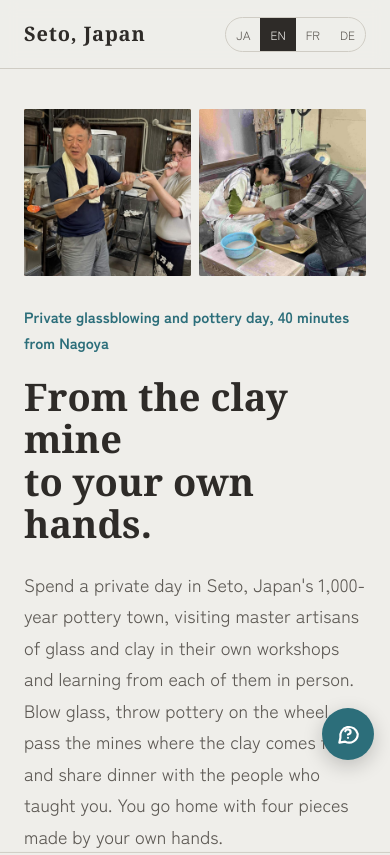
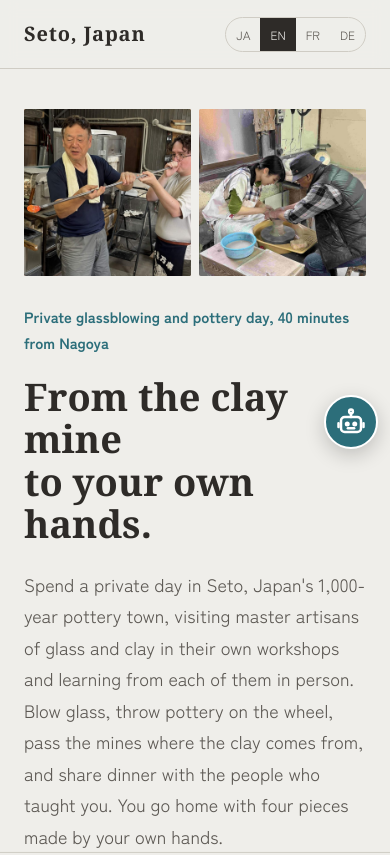
Before and after one commit to comeon-inc/seto-LP, a plain HTML site: page index.html in a window 390 px wide. Shown: the top 855 px of the page. Drawn offline with Linux system fonts and the light colour scheme; a web font is replaced by a local one.

Commit message:
Add files via upload

```diff
--- a/index.html
+++ b/index.html
@@ -286,10 +286,10 @@ footer .copy{margin-top:40px;font-size:12px}
 }
 
 /* FAQ chatbot */
-.bot-btn{position:fixed;right:24px;bottom:calc(24px + env(safe-area-inset-bottom,0px));z-index:70;width:58px;height:58px;border-radius:50%;border:0;background:var(--glass);color:#fff;cursor:pointer;box-shadow:0 6px 20px rgba(0,0,0,.2);display:flex;align-items:center;justify-content:center}
+.bot-btn{position:fixed;right:20px;top:50%;transform:translateY(-50%);z-index:70;width:60px;height:60px;border-radius:50%;border:2px solid #fff;background:var(--glass);color:#fff;cursor:pointer;box-shadow:0 6px 20px rgba(0,0,0,.2);display:flex;align-items:center;justify-content:center}
 .bot-btn:hover{background:#21555E}
-.bot-btn svg{width:26px;height:26px}
-.bot{position:fixed;right:24px;bottom:calc(96px + env(safe-area-inset-bottom,0px));z-index:71;width:min(380px,calc(100vw - 32px));height:min(560px,calc(100vh - 140px));background:#fff;border-radius:6px;box-shadow:0 12px 40px rgba(0,0,0,.25);display:flex;flex-direction:column;overflow:hidden}
+.bot-btn svg{width:32px;height:32px}
+.bot{position:fixed;right:96px;top:50%;transform:translateY(-50%);z-index:71;width:min(380px,calc(100vw - 32px));height:min(560px,calc(100vh - 140px));background:#fff;border-radius:6px;box-shadow:0 12px 40px rgba(0,0,0,.25);display:flex;flex-direction:column;overflow:hidden}
 .bot[hidden]{display:none}
 .bot-head{display:flex;align-items:center;justify-content:space-between;padding:14px 16px;background:var(--ash);color:var(--kaolin)}
 .bot-head b{font-family:var(--serif);font-size:16px}
@@ -304,10 +304,11 @@ footer .copy{margin-top:40px;font-size:12px}
 .bot-chips button:hover{background:#EAF3F4}
 .bot-chips button.alt{border-color:var(--ash-soft);color:var(--ash-soft)}
 @media (max-width:520px){
-  .bot-btn{bottom:calc(84px + env(safe-area-inset-bottom,0px));right:16px;width:52px;height:52px}
-  .bot{right:16px;bottom:calc(146px + env(safe-area-inset-bottom,0px));height:min(520px,calc(100vh - 200px))}
+  .bot-btn{right:12px;width:54px;height:54px}
+  .bot-btn svg{width:30px;height:30px}
+  .bot{right:12px;width:calc(100vw - 24px);height:min(520px,calc(100vh - 200px))}
 }
-@media (prefers-reduced-motion:no-preference){.bot{animation:botin .2s ease}@keyframes botin{from{opacity:0;transform:translateY(8px)}to{opacity:1;transform:none}}}
+@media (prefers-reduced-motion:no-preference){.bot{animation:botin .2s ease}@keyframes botin{from{opacity:0;transform:translate(8px,-50%)}to{opacity:1;transform:translate(0,-50%)}}}
 
 @media (prefers-reduced-motion:reduce){html{scroll-behavior:auto}.sky,.sky .orb,.mbar{transition:none}}
 </style>
@@ -347,7 +348,7 @@ footer .copy{margin-top:40px;font-size:12px}
 </main>
 
 <div class="mbar hide"><a class="btn" href="#book" data-t="ctaMain"></a></div>
-<button class="bot-btn" type="button" aria-haspopup="dialog" aria-controls="bot"><svg viewBox="0 0 24 24" fill="none" stroke="currentColor" stroke-width="2" stroke-linecap="round" stroke-linejoin="round" aria-hidden="true"><path d="M21 12a8 8 0 0 1-11.6 7.1L4 20l1-4.6A8 8 0 1 1 21 12z"/><path d="M9.5 9.5a2.5 2.5 0 0 1 4.9.7c0 1.7-2.4 2.3-2.4 2.3"/><path d="M12 15.5h.01"/></svg></button>
+<button class="bot-btn" type="button" aria-haspopup="dialog" aria-controls="bot"><svg viewBox="0 0 24 24" fill="none" stroke="currentColor" stroke-width="2" stroke-linecap="round" stroke-linejoin="round" aria-hidden="true"><rect x="4" y="8" width="16" height="12" rx="3"/><path d="M12 8V5"/><circle cx="12" cy="3.5" r="1.5"/><circle cx="9" cy="13.5" r="1" fill="currentColor"/><circle cx="15" cy="13.5" r="1" fill="currentColor"/><path d="M9.5 17h5"/><path d="M2 13v3M22 13v3"/></svg></button>
 <div class="bot" id="bot" role="dialog" aria-modal="false" hidden><div class="bot-head"><b class="bot-title"></b><button type="button" class="bot-x">×</button></div><div class="bot-log" aria-live="polite"></div><div class="bot-chips"></div></div>
 <footer id="footer"></footer>
 
```
